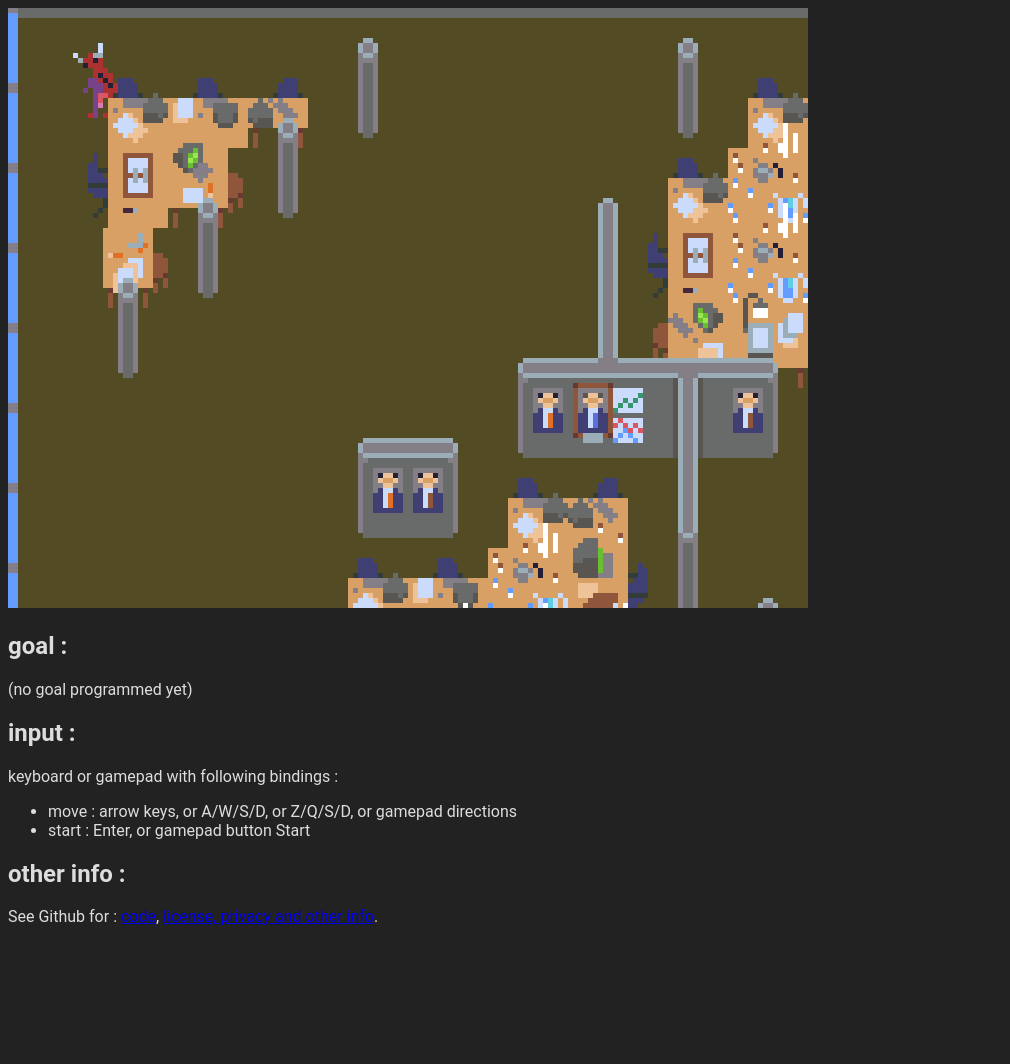
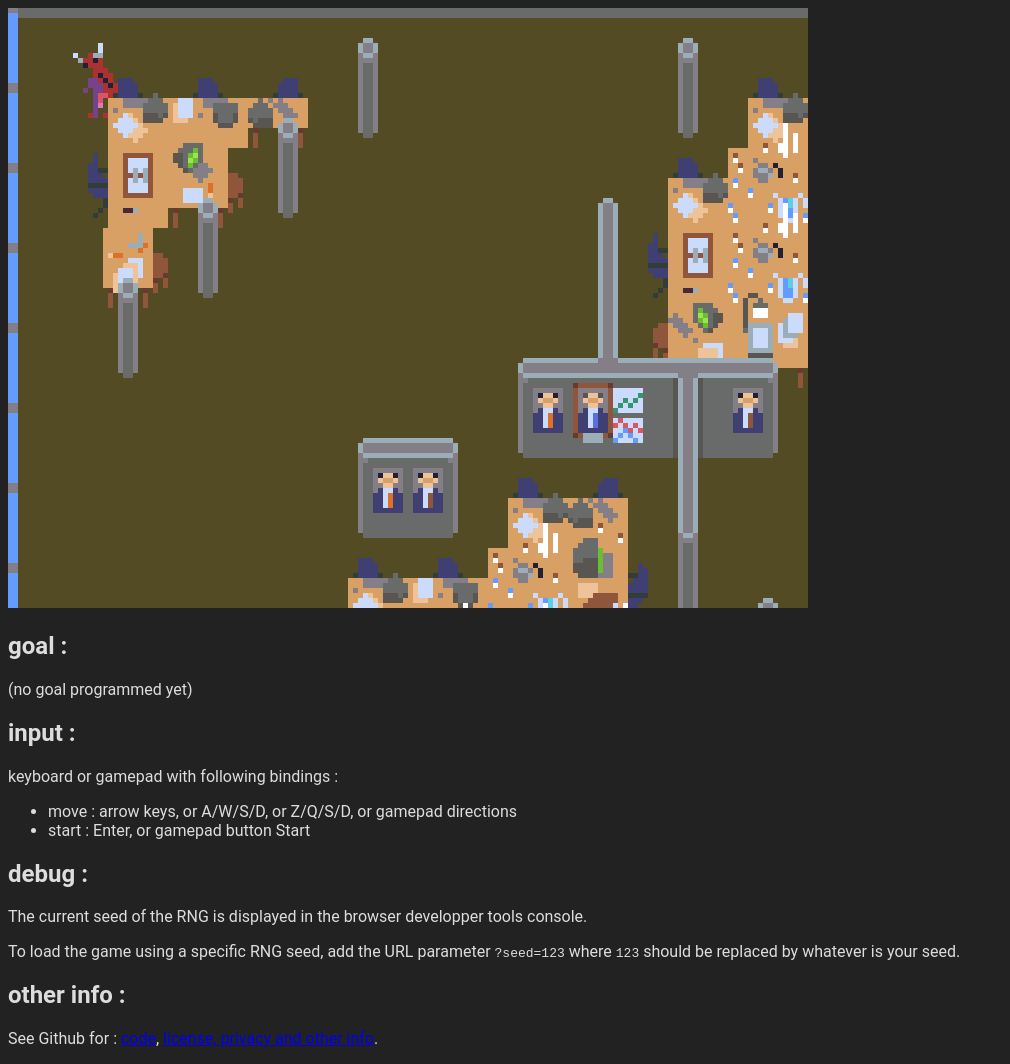
Before and after one commit to smmilut/officescape, a plain HTML site: page index.html in a window 1280 px wide. Shown: the whole page, without its empty margins (0-1010 px from the left). Before the commit the page ends 942 px from the top, so only its background shows below. Drawn offline with Linux system fonts and the light colour scheme.

Commit message:
add instructions for selecting a RNG seed

```diff
--- a/index.html
+++ b/index.html
@@ -22,6 +22,9 @@
             <li>move : arrow keys, or A/W/S/D, or Z/Q/S/D, or gamepad directions</li>
             <li>start : Enter, or gamepad button Start</li>
         </ul>
+        <h2>debug :</h2>
+        <p>The current seed of the RNG is displayed in the browser developper tools console.</p>
+        <p>To load the game using a specific RNG seed, add the URL parameter <code>?seed=123</code> where <code>123</code> should be replaced by whatever is your seed.</p>
     </div>
     <div id="otherinfo">
         <h2>other info :</h2>
```
